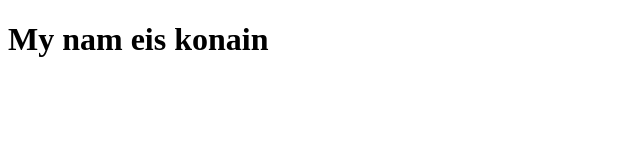
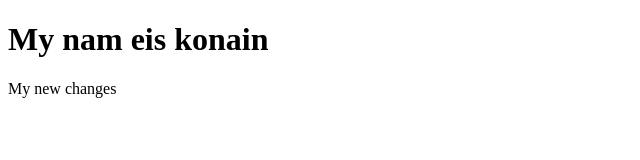
Before and after one commit to kkonain978-art/Hello-Demo, a plain HTML site: page index.html in a window 1280 px wide. Shown: the whole page, without its empty margins (0-640 px from the left). Drawn offline with Linux system fonts and the light colour scheme.

Commit message:
Update README and add index.html

```diff
--- a/index.html
+++ b/index.html
@@ -7,5 +7,6 @@
 </head>
 <body>
     <h1>My nam eis konain</h1>
+    <P>My new changes</P>
 </body>
 </html>
```
